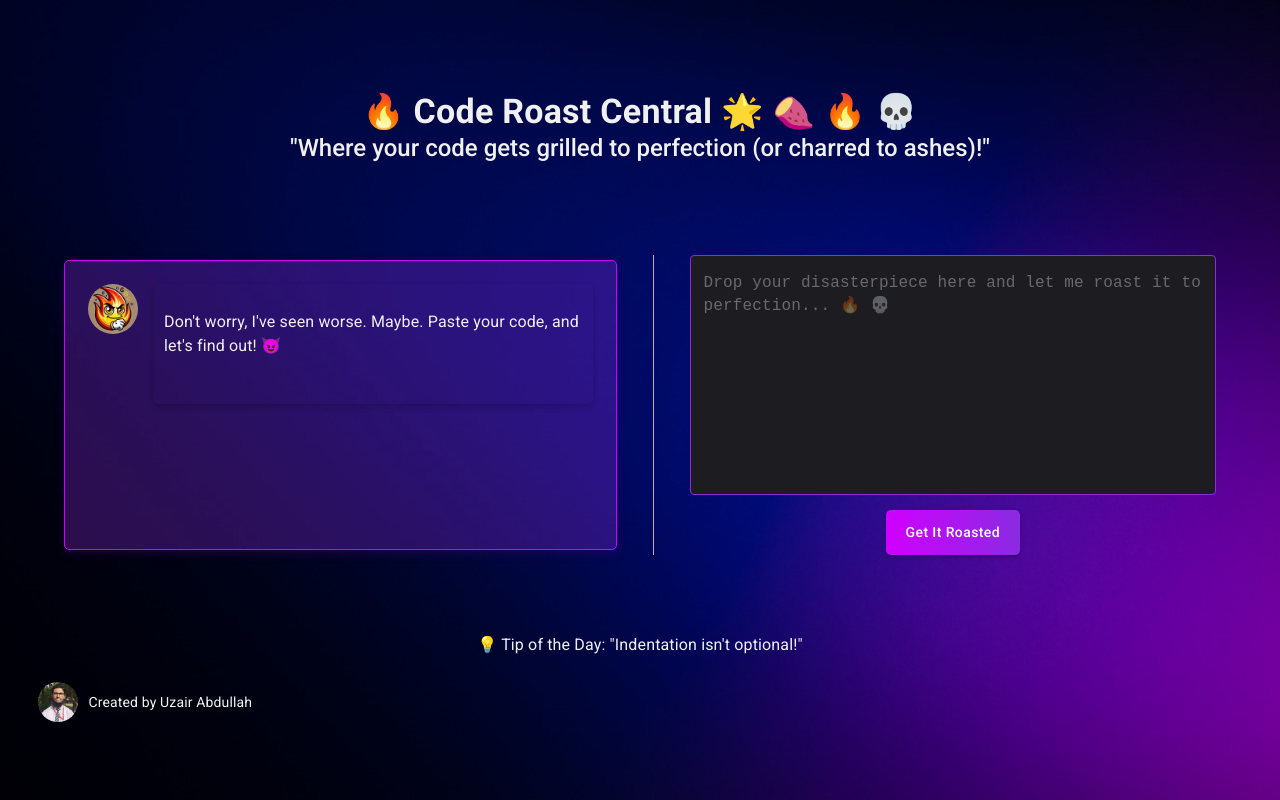
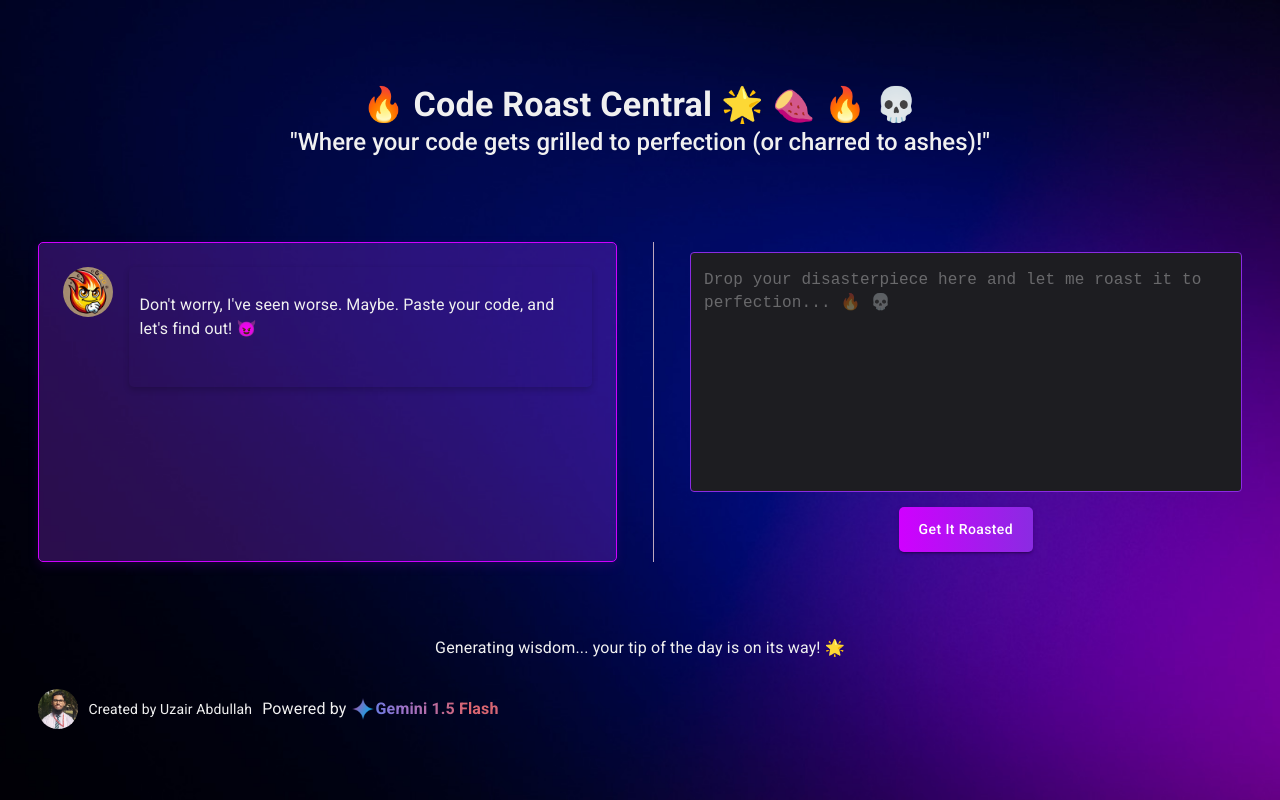
Before and after one commit to uzair11C/AI-Code-Roaster, a React (Vite) app: page / in a window 1280 px wide. Built offline with nearby package versions, Linux system fonts and the light colour scheme; no server answers.

Commit message:
integrated tip of the day

```diff
--- a/index.html
+++ b/index.html
@@ -2,7 +2,7 @@
 <html lang="en">
     <head>
         <meta charset="UTF-8" />
-        <link rel="icon" type="image/svg+xml" href="/vite.svg" />
+        <link rel="icon" type="image/png" href="/avatar.png" />
         <link rel="preconnect" href="https://fonts.googleapis.com" />
         <link rel="preconnect" href="https://fonts.gstatic.com" crossorigin />
         <link
--- a/src/App.jsx
+++ b/src/App.jsx
@@ -8,7 +8,7 @@ function App() {
     return (
         <Box
             sx={{
-                height: "100vh",
+                minHeight: "100vh",
                 position: "relative",
                 overflowY: "auto",
                 display: "flex",
--- a/src/Gemini.js
+++ b/src/Gemini.js
@@ -29,13 +29,14 @@ const roastModel = genAI.getGenerativeModel({
 
 const tipModel = genAI.getGenerativeModel({
     model: "gemini-1.5-flash",
-    systemInstruction: `You are a coding tip generator.
-    Provide a daily tip to improve coding practices.`,
+    systemInstruction: `You are a coding tip generator with a dash of humor.
+    Provide a daily tip that's both informative and entertaining to improve
+    coding practices with a smile.`,
 });
 
 export const generateTip = async (prompt) => {
     const result = await tipModel.generateContent(prompt);
-    // localStorage.setItem("tip", result.response.text());
+    localStorage.setItem("tipOfDay", result.response.text());
     console.log(result.response.text());
 
     return result.response.text();
@@ -48,3 +49,39 @@ export const generateRoast = async (prompt) => {
 
     return result.response.text();
 };
+
+// export const generateFileRoast = async (file) => {
+//     try {
+//         // Convert file to FileData format that Gemini expects
+//         const fileData = {
+//             inlineData: {
+//                 data: await fileToBase64(file),
+//                 mimeType: file.type,
+//             },
+//         };
+
+//         const result = await roastModel.generateContent([
+//             fileData,
+//             "Roast this code",
+//         ]);
+//         console.log(result.response.text());
+//         return result.response.text();
+//     } catch (error) {
+//         console.error("Error generating file roast:", error);
+//         throw error;
+//     }
+// };
+
+// // Helper function to convert File to base64
+// const fileToBase64 = (file) => {
+//     return new Promise((resolve, reject) => {
+//         const reader = new FileReader();
+//         reader.readAsDataURL(file);
+//         reader.onload = () => {
+//             // Remove the "data:*/*;base64," prefix
+//             const base64 = reader.result.split(",")[1];
+//             resolve(base64);
+//         };
+//         reader.onerror = (error) => reject(error);
+//     });
+// };
--- a/src/components/Body/Body.jsx
+++ b/src/components/Body/Body.jsx
@@ -109,11 +109,11 @@ const Body = () => {
                 )
             }
             sx={{
-                height: "300px",
+                height: "320px",
                 width: "100%",
                 gap: "20px",
                 boxSizing: "border-box",
-                p: "0 5%",
+                p: "0 3%",
             }}
         >
             {/* Roast area */}
@@ -121,7 +121,7 @@ const Body = () => {
                 className="column-left"
                 sx={{
                     width: "100%",
-                    minHeight: "290px",
+                    minHeight: "320px",
                     border: "1px solid #D000FF",
                     borderRadius: "5px",
                     boxSizing: "border-box",
@@ -158,7 +158,7 @@ const Body = () => {
                             overflowY: "auto",
                             overflowX: "hidden",
                             minHeight: "100px",
-                            maxHeight: "250px",
+                            maxHeight: "270px",
                             // scrollbarWidth: "thin",
                             "&::-webkit-scrollbar": {
                                 width: "5px", // For Chrome, Safari, and Opera
--- a/src/components/Footer/Footer.jsx
+++ b/src/components/Footer/Footer.jsx
@@ -74,6 +74,36 @@ const Footer = () => {
                 </Box>
             </Box>
             <Typography variant="body2">Created by Uzair Abdullah</Typography>
+
+            <Typography
+                variant="body1"
+                className="row-center"
+                sx={{ gap: "5px" }}
+            >
+                Powered by{" "}
+                <Typography
+                    variant="body1"
+                    fontWeight={700}
+                    className="row-center"
+                    sx={{
+                        background: `linear-gradient(74deg, #4285f4 0, #9b72cb 9%,
+                        #d96570 20%, #d96570 24%,
+                        #9b72cb 35%, #4285f4 44%, #9b72cb 50%, #d96570 56%,
+                        #1e1f20, 75%, #1e1f20 100%)`,
+                        backgroundSize: "400% 100%",
+                        WebkitBackgroundClip: "text",
+                        WebkitTextFillColor: "transparent",
+                        gap: "2px",
+                    }}
+                >
+                    <img
+                        src="/gemini_favicon.png"
+                        alt="geminiFavicon"
+                        width="22px"
+                    />{" "}
+                    Gemini 1.5 Flash
+                </Typography>
+            </Typography>
         </Box>
     );
 };
--- a/src/components/Tip/Tip.jsx
+++ b/src/components/Tip/Tip.jsx
@@ -1,16 +1,46 @@
 import { Box, Typography } from "@mui/material";
+import { useEffect, useState } from "react";
+import { generateTip } from "../../Gemini";
+import Markdown from "react-markdown";
 
 const Tip = () => {
+    const [tip, setTip] = useState(
+        "Generating wisdom... your tip of the day is on its way! 🌟"
+    );
+
+    useEffect(() => {
+        const fetchTip = async () => {
+            const lastUpdated = localStorage.getItem("lastUpdated");
+            const today = new Date().toISOString().split("T")[0]; // Only the date part
+
+            if (lastUpdated !== today) {
+                // If it's a new day, generate a new tip
+                const newTip = await generateTip(
+                    "generate a concise, one-line coding tip"
+                );
+                localStorage.setItem("tipOfDay", newTip);
+                localStorage.setItem("lastUpdated", today);
+                setTip(`💡 Tip of the Day: ${newTip}`); // Update the state with the new tip
+            } else {
+                // Use the stored tip if it's the same day
+                const storedTip = localStorage.getItem("tipOfDay");
+                setTip(`💡 Tip of the Day: ${storedTip}`);
+            }
+        };
+
+        fetchTip(); // Fetch the tip when the component mounts
+    }, []); // Empty dependency array ensures this runs only once on mount
+
     return (
         <Box
             className="row-center"
             sx={{
                 boxSizing: "border-box",
-                p: "1% 0",
+                p: "0 1%",
             }}
         >
-            <Typography variant="body1" component="p">
-                💡 Tip of the Day: &quot;Indentation isn&apos;t optional!&quot;
+            <Typography variant="body1">
+                <Markdown>{tip}</Markdown>
             </Typography>
         </Box>
     );
```
Also changed, not shown: public/gemini_favicon.png (added).
